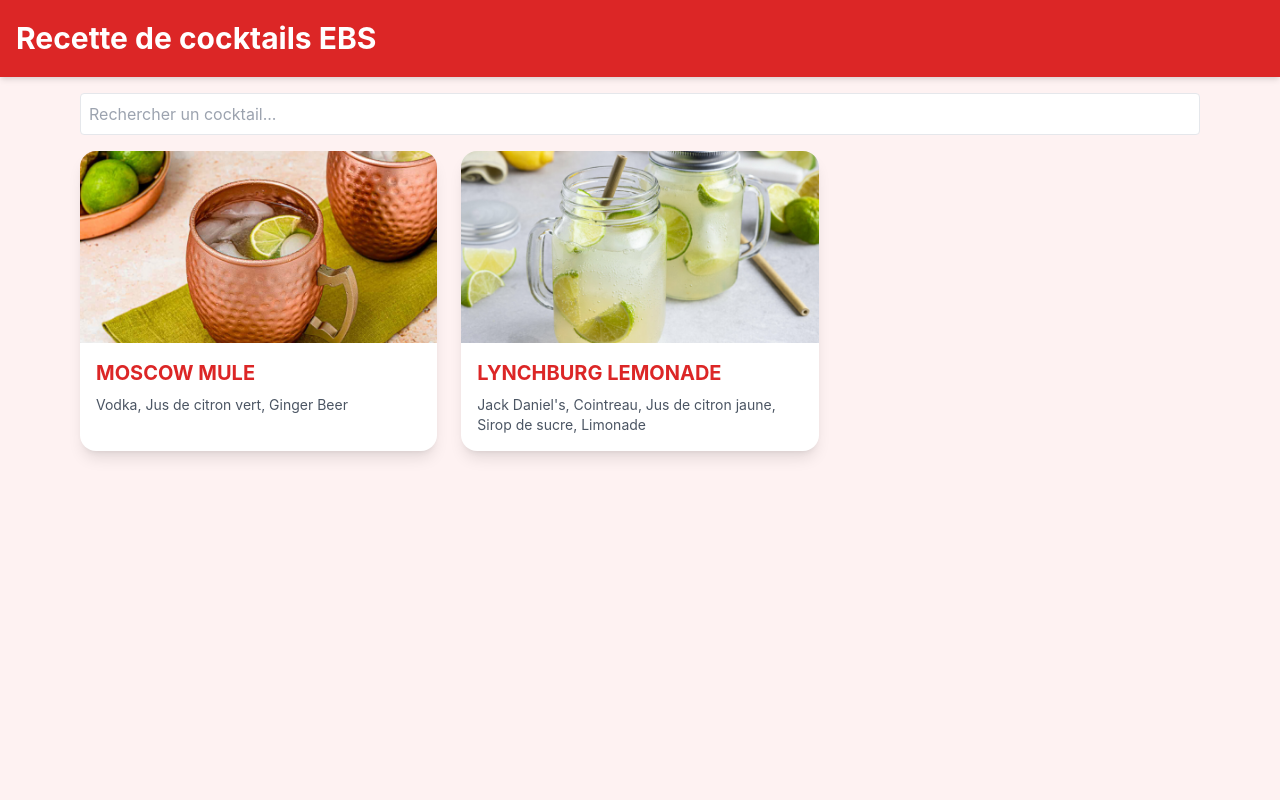
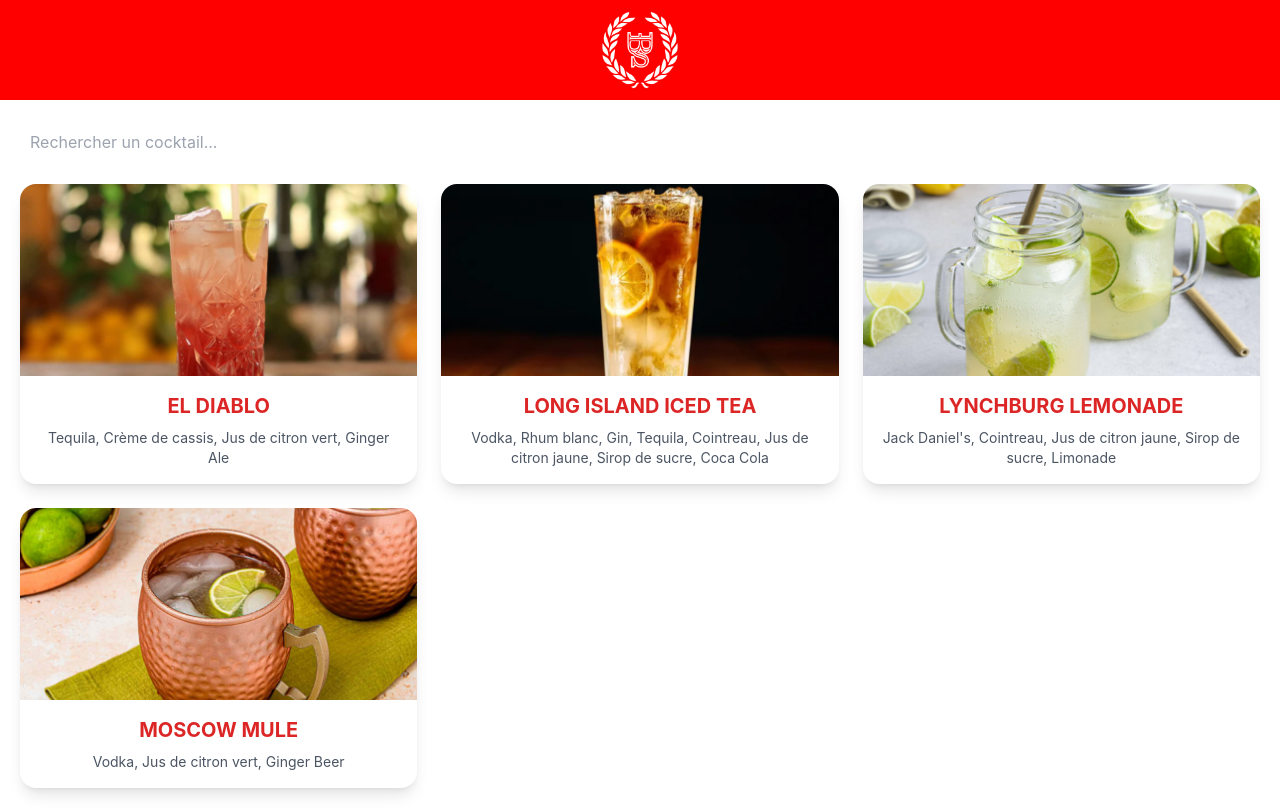
Before and after one commit to tho-bre/ebs-recipe-app, a React (Create React App) app: page / in a window 1280 px wide. Built offline with nearby package versions, Linux system fonts and the light colour scheme; the HTML template or start-up script is replaced by a standard one.

Commit message:
Update HTML and CSS styles for the React app

```diff
--- a/src/App.css
+++ b/src/App.css
@@ -1,31 +1,42 @@
 .app-container {
-  background-color: #fef2f2;
-  min-height: 100vh;
+  text-align: center;
 }
 
 .app-header {
-  background-color: #dc2626;
+  background-color: #FF0000; /* Rouge EBS */
+  min-height: 100px;
+  display: flex;
+  align-items: center;
+  justify-content: center;
   color: white;
-  padding: 1rem;
-  box-shadow: 0 4px 6px -1px rgba(0, 0, 0, 0.1), 0 2px 4px -1px rgba(0, 0, 0, 0.06);
 }
 
-.app-title {
-  font-size: 1.875rem;
-  font-weight: bold;
+.app-logo {
+  height: 80px;
 }
 
 .app-main {
-  padding: 1rem;
-  max-width: 72rem;
-  margin-left: auto;
-  margin-right: auto;
+  padding: 20px;
 }
 
 .search-input {
   width: 100%;
-  padding: 0.5rem;
-  margin-bottom: 1rem;
-  border: 1px solid #e5e7eb;
-  border-radius: 0.25rem;
+  padding: 10px;
+  margin-bottom: 20px;
+  font-size: 16px;
 }
+
+/* Style pour le bandeau iOS */
+@supports (-webkit-touch-callout: none) {
+  .app-header {
+    padding-top: env(safe-area-inset-top);
+  }
+}
+
+/* Remplacez la règle média existante par celle-ci */
+@media screen and (device-width: 390px) and (device-height: 844px) and (-webkit-device-pixel-ratio: 3) {
+  .app-header {
+    padding-top: env(safe-area-inset-top);
+    background-color: #FF0000;
+  }
+}
--- a/src/App.js
+++ b/src/App.js
@@ -11,12 +11,13 @@
   const filteredCocktails = cocktails.filter(cocktail =>
     cocktail.name.toLowerCase().includes(searchTerm.toLowerCase()) ||
     cocktail.ingredients.some(ing => ing.name.toLowerCase().includes(searchTerm.toLowerCase()))
-  );
+  )
+  .sort((a, b) => a.name.localeCompare(b.name));
 
   return (
     <div className="app-container">
       <header className="app-header">
-        <h1 className="app-title">Recette de cocktails EBS</h1>
+        <img src="/ebs_blanc_transparent.png" alt="EBS Logo" className="app-logo" />
       </header>
       <main className="app-main">
         {selectedCocktail ? (
--- a/src/components/CocktailDetail.js
+++ b/src/components/CocktailDetail.js
@@ -14,17 +14,17 @@
     </div>
     <div className="p-6">
       <h2 className="text-3xl font-bold mb-4 text-red-600">{cocktail.name}</h2>
-      <p className="mb-2"><strong className="text-red-500">Glass:</strong> {cocktail.glass}</p>
-      <p className="mb-2"><strong className="text-red-500">Ice:</strong> {cocktail.ice}</p>
-      <p className="mb-2"><strong className="text-red-500">Technique:</strong> {cocktail.technique}</p>
-      <h3 className="text-xl font-bold mt-6 mb-3 text-red-600">Ingredients:</h3>
+      <p className="mb-2"><strong className="text-red-500">Type de verre :</strong> {cocktail.glass}</p>
+      <p className="mb-2"><strong className="text-red-500">Type de glaçon:</strong> {cocktail.ice}</p>
+      <p className="mb-2"><strong className="text-red-500">Technique :</strong> {cocktail.technique}</p>
+      <h3 className="text-xl font-bold mt-6 mb-3 text-red-600">Ingrédients:</h3>
       <ul className="list-disc list-inside mb-4">
         {cocktail.ingredients.map((ing, index) => (
           <li key={index}>{ing.name}: {ing.quantity} {ing.unit}</li>
         ))}
       </ul>
-      <p className="mb-2"><strong className="text-red-500">Decoration:</strong> {cocktail.decoration}</p>
-      {cocktail.optional && <p className="mb-4"><strong className="text-red-500">Optional:</strong> {cocktail.optional}</p>}
+      <p className="mb-2"><strong className="text-red-500">Décoration :</strong> {cocktail.decoration}</p>
+      {cocktail.optional && <p className="mb-4"><strong className="text-red-500">Option :</strong> {cocktail.optional}</p>}
       <button
         onClick={onBack}
         className="mt-4 bg-red-600 text-white px-6 py-2 rounded-full hover:bg-red-700 transition duration-300"
--- a/src/data/cocktails.js
+++ b/src/data/cocktails.js
@@ -12,7 +12,7 @@
         { name: "Ginger Beer", quantity: "Remplir", unit: "" }
       ],
       decoration: "Quartier de citron vert",
-      optional: "Mule jamaïcaine : Remplacez la vodka par du rhum épicé."
+      optional: "Mule jamaïcaine : Remplacer la vodka par du rhum épicé."
     },
     {
       id: 2,
@@ -20,7 +20,7 @@
       image: "/images/lynchburg-lemonade.jpg",
       glass: "Verre haut",
       ice: "Cube",
-      technique: "Shaker & Remplir",
+      technique: "Shaker & Filtrer",
       ingredients: [
         { name: "Jack Daniel's", quantity: "4", unit: "cl" },
         { name: "Cointreau", quantity: "2", unit: "cl" },
@@ -30,5 +30,41 @@
       ],
       decoration: "Quartier de citron jaune",
       optional: ""
+    },
+    {
+      id: 3,
+      name: "EL DIABLO",
+      image: "/images/el-diablo.jpg",
+      glass: "Verre haut",
+      ice: "Cube",
+      technique: "Au verre",
+      ingredients: [
+        { name: "Tequila", quantity: "3", unit: "cl" },
+        { name: "Crème de cassis", quantity: "1", unit: "cl" },
+        { name: "Jus de citron vert", quantity: "1", unit: "cl" },
+        { name: "Ginger Ale", quantity: "Remplir", unit: "" }
+      ],
+      decoration: "Quartier de citron vert",
+      optional: ""
+    },
+    {
+      id: 4,
+      name: "LONG ISLAND ICED TEA",
+      image: "/images/long-island.jpg",
+      glass: "Verre haut",
+      ice: "Cube",
+      technique: "Shaker & Filtrer",
+      ingredients: [
+        { name: "Vodka", quantity: "2", unit: "cl" },
+        { name: "Rhum blanc", quantity: "2", unit: "cl" },
+        { name: "Gin", quantity: "2", unit: "cl" },
+        { name: "Tequila", quantity: "2", unit: "cl" },
+        { name: "Cointreau", quantity: "2", unit: "cl" },
+        { name: "Jus de citron jaune", quantity: "2", unit: "cl" },
+        { name: "Sirop de sucre", quantity: "1", unit: "cl" },
+        { name: "Coca Cola", quantity: "Remplir", unit: "" }
+      ],
+      decoration: "Quartier de citron jaune",
+      optional: "Beverly Hills Iced Tea : Remplacer le Coca Cola par du Champagne."
     }
   ];
```
Also changed, not shown: public/index.html (+0 -23 lines), public/images/el-diablo.jpg (added), public/images/long-island.jpg (added).
